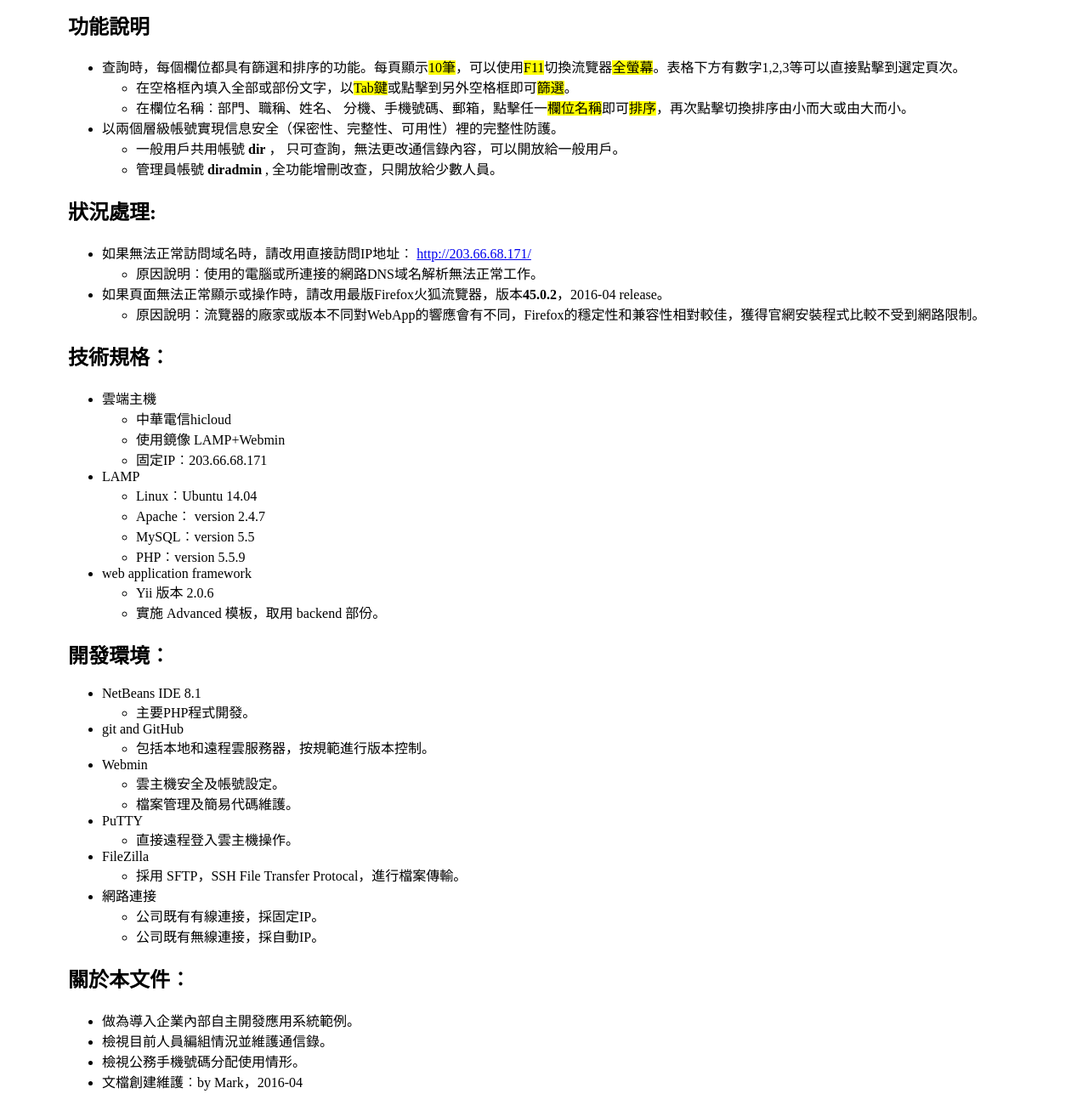
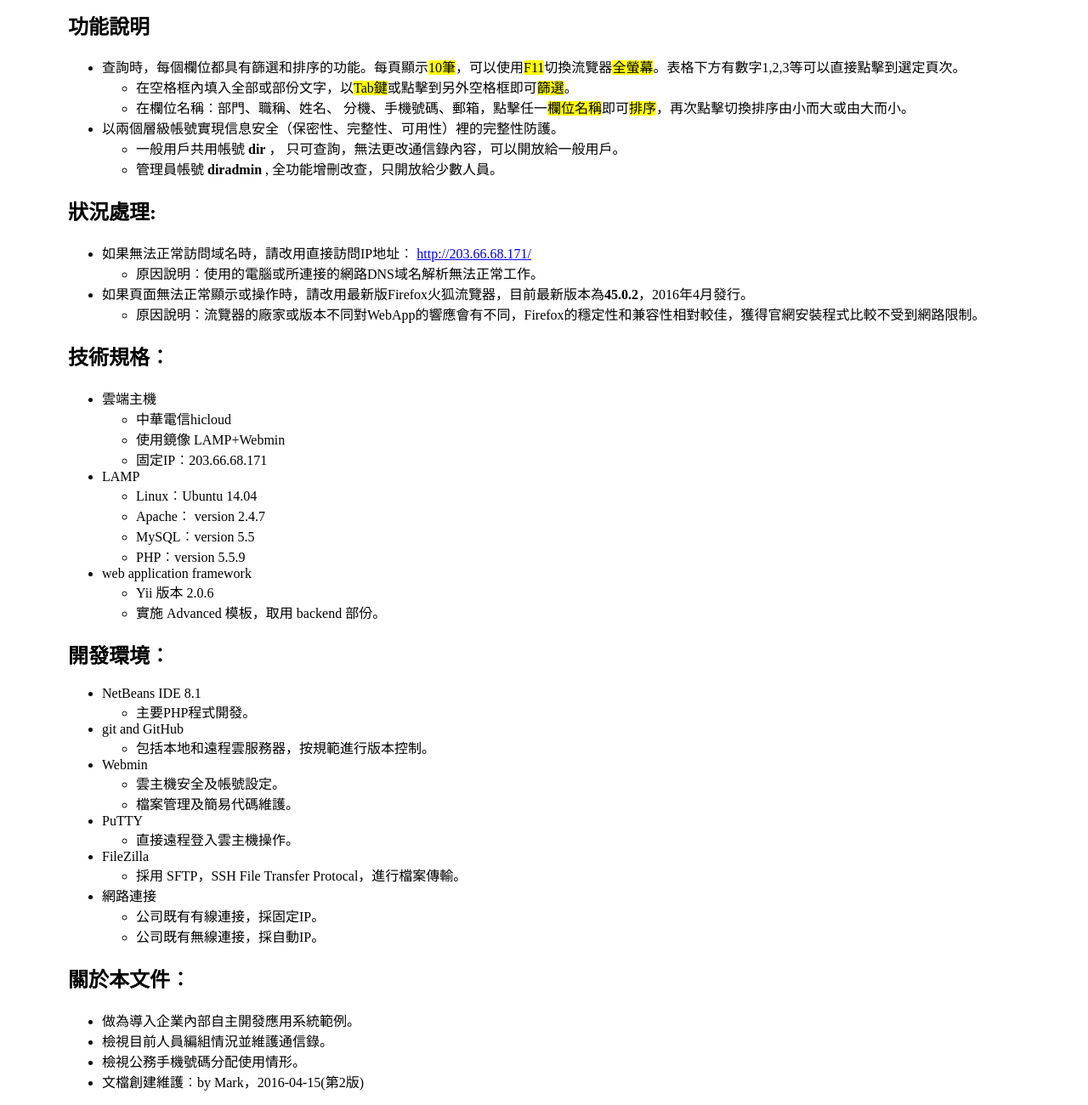
Before and after one commit to twoutlook/ft-doc, a plain HTML site: page index.html in a window 1280 px wide. Shown: the part 323-1623 px from the top of the page at 85% size. Drawn offline with Linux system fonts and the light colour scheme.

Commit message:
final of ver2

```diff
--- a/index.html
+++ b/index.html
@@ -115,7 +115,7 @@ and open the template in the editor.
                 </li>
 
                 <li>
-                    如果頁面無法正常顯示或操作時，請改用最版Firefox火狐流覽器，版本<b>45.0.2</b>，2016-04 release。
+                    如果頁面無法正常顯示或操作時，請改用最新版Firefox火狐流覽器，目前最新版本為<b>45.0.2</b>，2016年4月發行。
                     <ul>
                         <li>原因說明︰流覽器的廠家或版本不同對WebApp的響應會有不同，Firefox的穩定性和兼容性相對較佳，獲得官網安裝程式比較不受到網路限制。
                         </li>
@@ -237,7 +237,7 @@ and open the template in the editor.
                     檢視公務手機號碼分配使用情形。
                 </li>
                 <li>
-                    文檔創建維護︰by Mark，2016-04
+                    文檔創建維護︰by Mark，2016-04-15(第2版)
                 </li>
             </ul>
 
```
